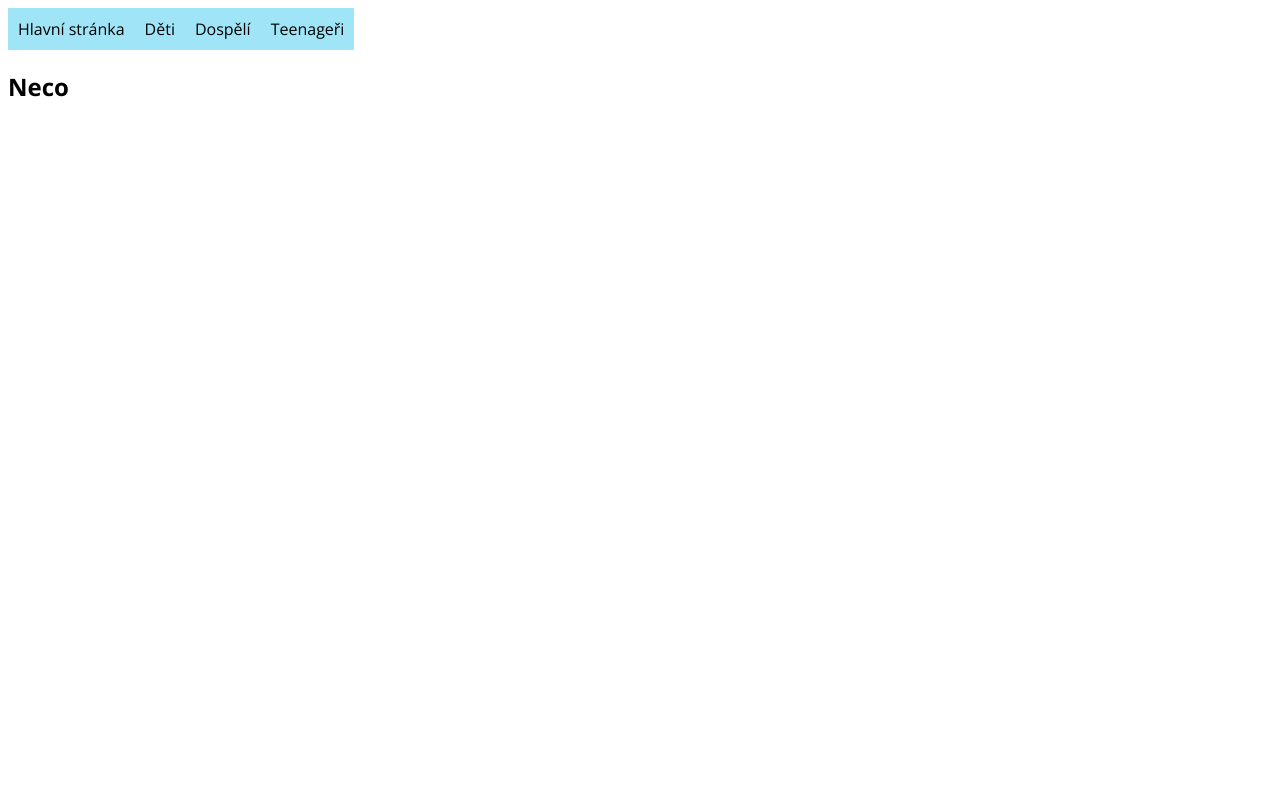
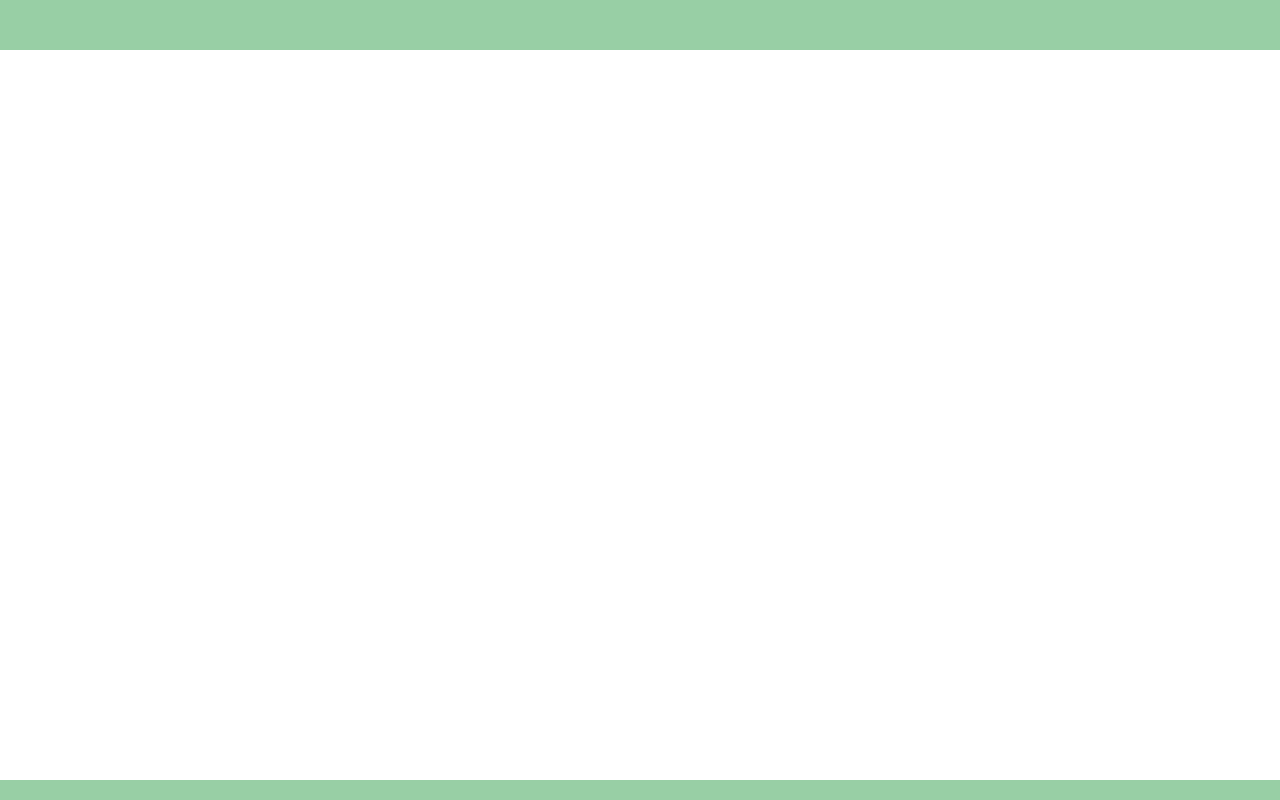
Before and after one commit to Andbrea/Financni-gramotnost, a React app: page /deti in a window 1280 px wide. Built offline with nearby package versions, Linux system fonts and the light colour scheme.

Commit message:
vytvoreni header a footer

```diff
--- a/src/Dospělí/index.jsx
+++ b/src/Dospělí/index.jsx
@@ -1,11 +1,11 @@
 import React from 'react';
 import './style.css';
 
-const Jitka = () => {
+const Dospělí = () => {
 return (
 <>
 </>
     )
 };
 
-export default Jitka;
+export default Dospělí;
--- a/src/Home/style.css
+++ b/src/Home/style.css
@@ -6,7 +6,6 @@
     font-family: 'Open Sans', sans-serif;
   }
 
-.header {
-  height: 100px;
-  background-color: green;
-}
+/* .uvodniFoto {
+  background: url('assets/Uvodnii.jpg');
+} */
--- /dev/null
+++ b/src/PageLayout/Footer/index.jsx
@@ -0,0 +1,12 @@
+import React from 'react';
+import './style.css';
+
+const Footer = () => {
+return (
+<>
+<div className="footer"></div>
+</>
+    )
+};
+
+export default Footer;
--- /dev/null
+++ b/src/PageLayout/Footer/style.css
@@ -0,0 +1,18 @@
+* {
+    box-sizing: border-box;
+  }
+
+  html {
+    font-family: 'Open Sans', sans-serif;
+  }
+
+  .footer {
+    position: fixed;
+    left: 0;
+    bottom: 0;
+    width: 100%;
+    background-color: #98cfa5;
+    color: white;
+    text-align: center;
+    height: 20px;
+  }
--- /dev/null
+++ b/src/PageLayout/Header/index.jsx
@@ -0,0 +1,12 @@
+import React from 'react';
+import './style.css';
+
+const Header = () => {
+return (
+<>
+<div className="header"></div>
+</>
+    )
+};
+
+export default Header;
--- /dev/null
+++ b/src/PageLayout/Header/style.css
@@ -0,0 +1,19 @@
+* {
+    box-sizing: border-box;
+  }
+
+  html {
+    font-family: 'Open Sans', sans-serif;
+  }
+
+.header {
+    background-color: #98cfa5;
+    position: fixed;
+    left: 0;
+    top: 0;
+    width: 100%;
+    color: white;
+    text-align: center;
+    height: 50px;
+
+  }
--- /dev/null
+++ b/src/PageLayout/index.jsx
@@ -0,0 +1,18 @@
+import React from 'react';
+import Header from './Header';
+import Footer from './Footer';
+
+
+const PageLayout = ( {children}) => {
+
+return (
+<>
+<Header/>
+{children}
+<Footer />
+
+</>
+    )
+};
+
+export default PageLayout;
--- a/src/index.jsx
+++ b/src/index.jsx
@@ -13,40 +13,45 @@ import Děti from './Děti';
 import Dospělí from './dospělí';
 import Teenageri from './teenageri';
 import Home from './Home';
+import Header from './PageLayout/Header';
+import PageLayout from './PageLayout';
+/* import obrazek from './Home/img/Uvodnii.jpg';
+console.log(obrazek);/* <img className="uvodniFoto" src={(obrazek)} /> */
 
-const App = () => (
+const App = () => {
+  return (
 <>
-{/* <h1>Finanční gramotnost</h1>
-<p>Náš projekt se týká vytvoření informačního webu pro děti, teenagery a dospělé. Ty budeme chtít zábavní formou seznámit se základními pojmy
-        finanční gramotnosti. Níže je něco o každé z nás...</p> */}
-{/* Nefunguje
-<img className="uvodniFoto" src={require('./img/Uvodnii.jpg')} /> */}
 
         <Router>
       <div>
+
+
+
+        <Switch>
+          <Route path="/home">
               <Link className="menu" to="/home">Hlavní stránka</Link>
               <Link className="menu" to="/deti">Děti</Link>
               <Link className="menu" to="/dospeli">Dospělí</Link>
               <Link className="menu" to="/teenageri">Teenageři</Link>
+            <Home />
 
-
-        <Switch>
-          <Route path="/home">
-            <Home />
           </Route>
-          <Route path="/deti">
-            <Děti />
+            <Route path="/deti">
+            < PageLayout> <Děti /> </PageLayout>
           </Route>
           <Route path="/dospeli">
-            <Dospělí />
+
+            < PageLayout><Dospělí /></PageLayout>
+
           </Route>
           <Route path="/teenageri">
-            <Teenageri />
+          < PageLayout><Teenageri /></PageLayout>
           </Route>
         </Switch>
       </div>
     </Router>
 </>
-);
+  );
+}
 
 render(<App />, document.querySelector('#app'));
```
